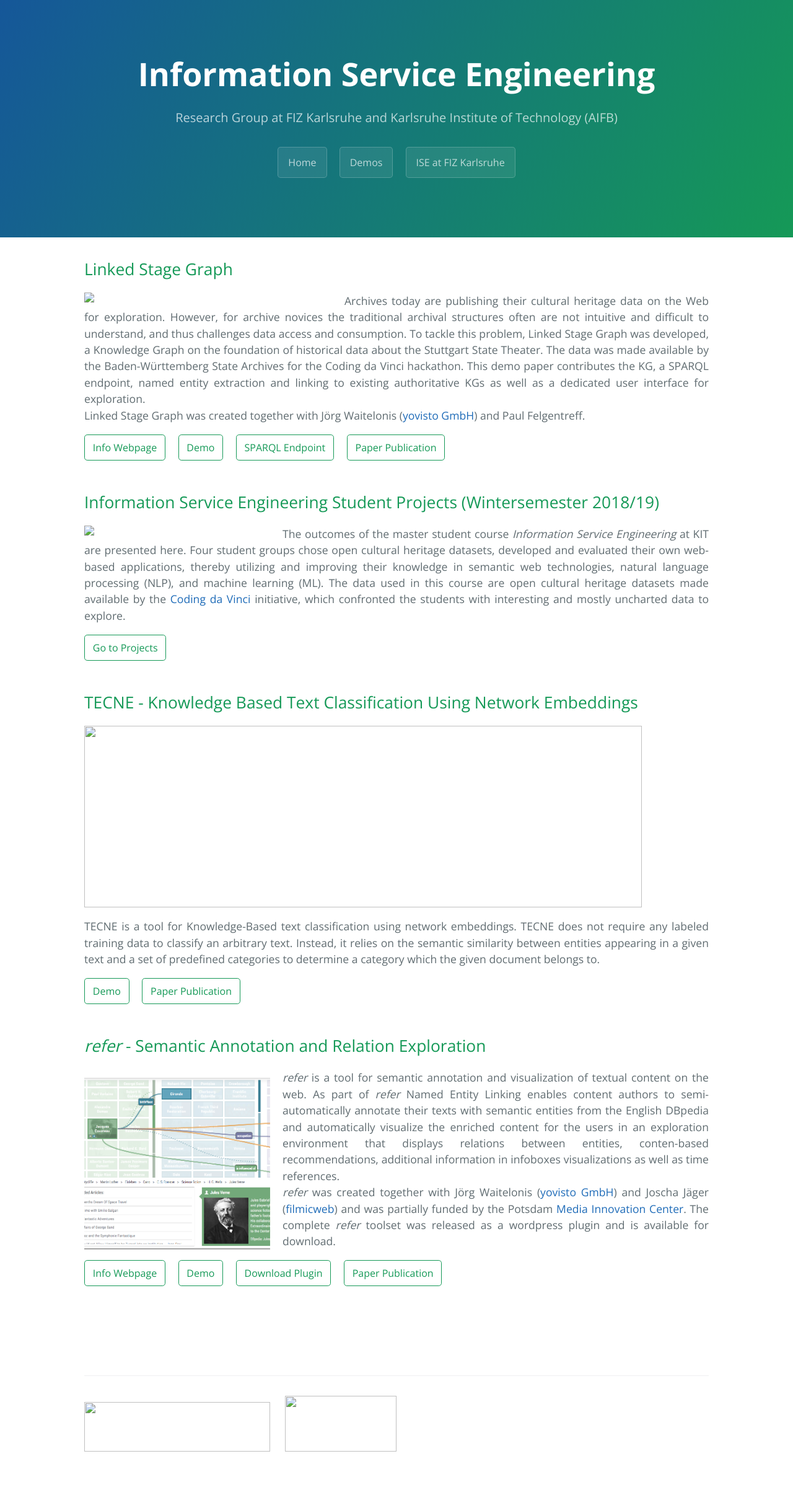
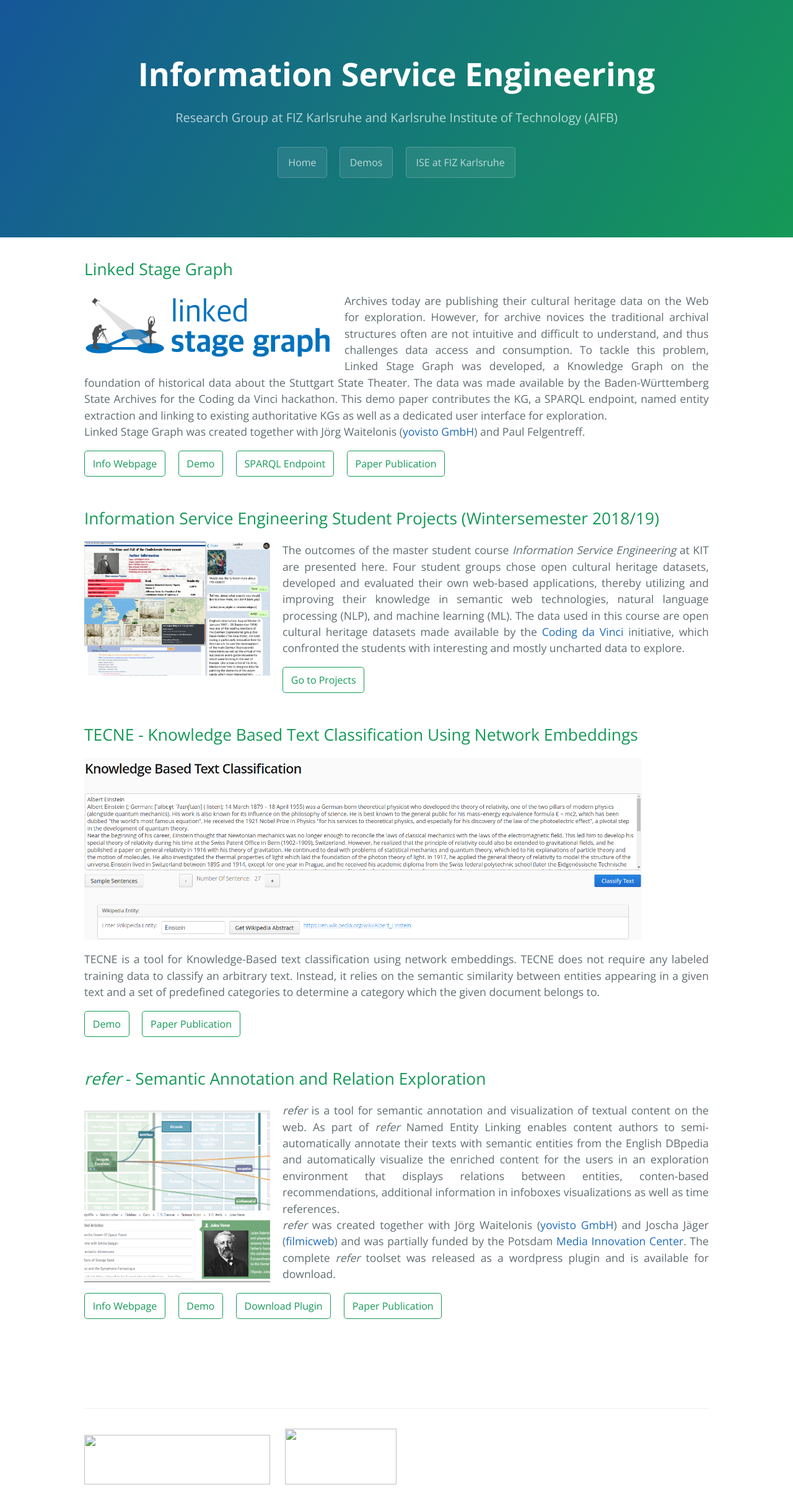
Before and after one commit to ISE-FIZKarlsruhe/ISE-FIZKarlsruhe.github.io, a Jekyll site: the page built from demos.md, in a window 1280 px wide. Shown: the whole page at 62% size. Built offline with Jekyll 4.4.1, drawn with Linux system fonts in a browser that asks for light colours; our own code applies the rules of GitHub Pages for plain Markdown files; before the commit the page ends 2380 px from its top, so only the background shows below that.

Commit message:
Update demos.md

```diff
--- a/demos.md
+++ b/demos.md
@@ -1,5 +1,5 @@
 ## Linked Stage Graph
-<img align="left" style="margin-right:20px" width="400" src="ISE-FIZKarlsruhe.github.io/slod.png">
+<img align="left" style="margin-right:20px" width="400" src="https://github.com/ISE-FIZKarlsruhe/ISE-FIZKarlsruhe.github.io/blob/master/slod.png">
 <div style="text-align: justify">Archives today are publishing their cultural heritage data on the Web for exploration. However, for archive novices the traditional archival structures often are not intuitive and difficult to understand, and thus challenges data access and consumption. To tackle this problem, Linked Stage Graph was developed, a Knowledge Graph on the foundation of historical data about the Stuttgart State Theater. The data was made available by the Baden-Württemberg State Archives for the Coding da Vinci hackathon. This demo paper contributes the KG, a SPARQL endpoint, named entity extraction and linking to existing authoritative KGs as well as a dedicated user interface for exploration.  <br>
 Linked Stage Graph was created together with Jörg Waitelonis (<a href="https://yovisto.com/en/home-en/">yovisto GmbH</a>) and Paul Felgentreff.</div>
 
@@ -9,12 +9,12 @@ Linked Stage Graph was created together with Jörg Waitelonis (<a href="https://
 [Paper Publication](http://ceur-ws.org/Vol-2451/paper-27.pdf){: .btngreensm}{:target="_blank"}
 
 ## Information Service Engineering Student Projects (Wintersemester 2018/19)
-<img align="left" style="margin-right:20px" width="300" src="ISE-FIZKarlsruhe.github.io/seminarscreenshots_nr.png">
+<img align="left" style="margin-right:20px" width="300" src="https://github.com/ISE-FIZKarlsruhe/ISE-FIZKarlsruhe.github.io/blob/master/seminarscreenshots_nr.png">
 <div style="text-align: justify">The outcomes of the master student course <i>Information Service Engineering</i> at KIT are presented here. Four student groups chose open cultural heritage datasets, developed and evaluated their own web-based applications, thereby utilizing and improving their knowledge in semantic web technologies, natural language processing (NLP), and machine learning (ML). The data used in this course are open cultural heritage datasets made available by the <a href="https://codingdavinci.de/about/">Coding da Vinci</a> initiative, which confronted the students with interesting and mostly uncharted data to explore.</div>
 [Go to Projects](/CourseProjects2019){: .btngreensm}{:target="_blank"}
 
 ## TECNE - Knowledge Based Text Classification Using Network Embeddings
-<img align="center" width="900" height="293" src="ISE-FIZKarlsruhe.github.io/TECNE.png">
+<img align="center" width="900" height="293" src="https://github.com/ISE-FIZKarlsruhe/ISE-FIZKarlsruhe.github.io/blob/master/TECNE.png">
 <div style="text-align: justify">TECNE is a tool for Knowledge-Based text classification using network embeddings. TECNE does not require any labeled training data to classify an arbitrary text. Instead, it relies on the semantic similarity between entities appearing in a given text and a set of predefined categories to determine a category which the given document belongs to. </div>
 [Demo](http://kbtc.fiz-karlsruhe.de/DemoFrontend/){: .btngreensm}{:target="_blank"}
 [Paper Publication](http://ceur-ws.org/Vol-2262/ekaw-demo-18.pdf){: .btngreensm}{:target="_blank"}
```
